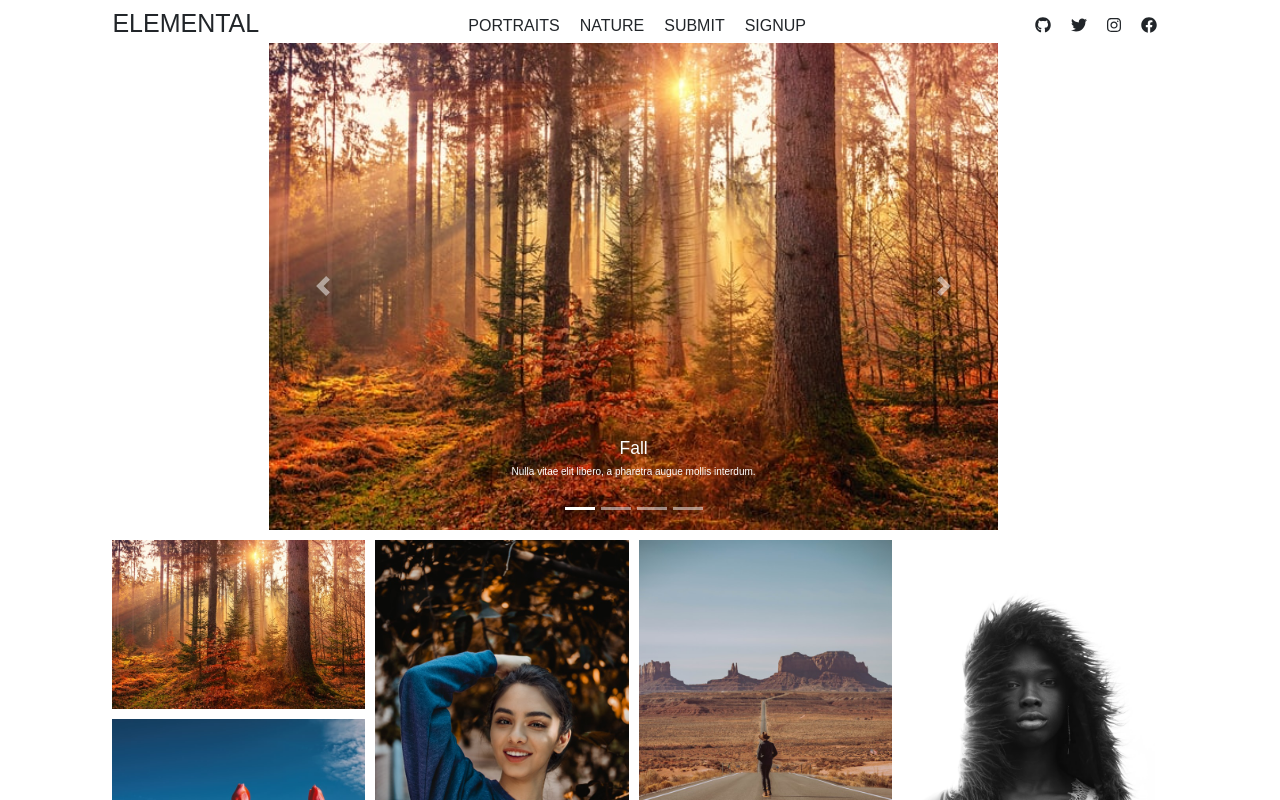
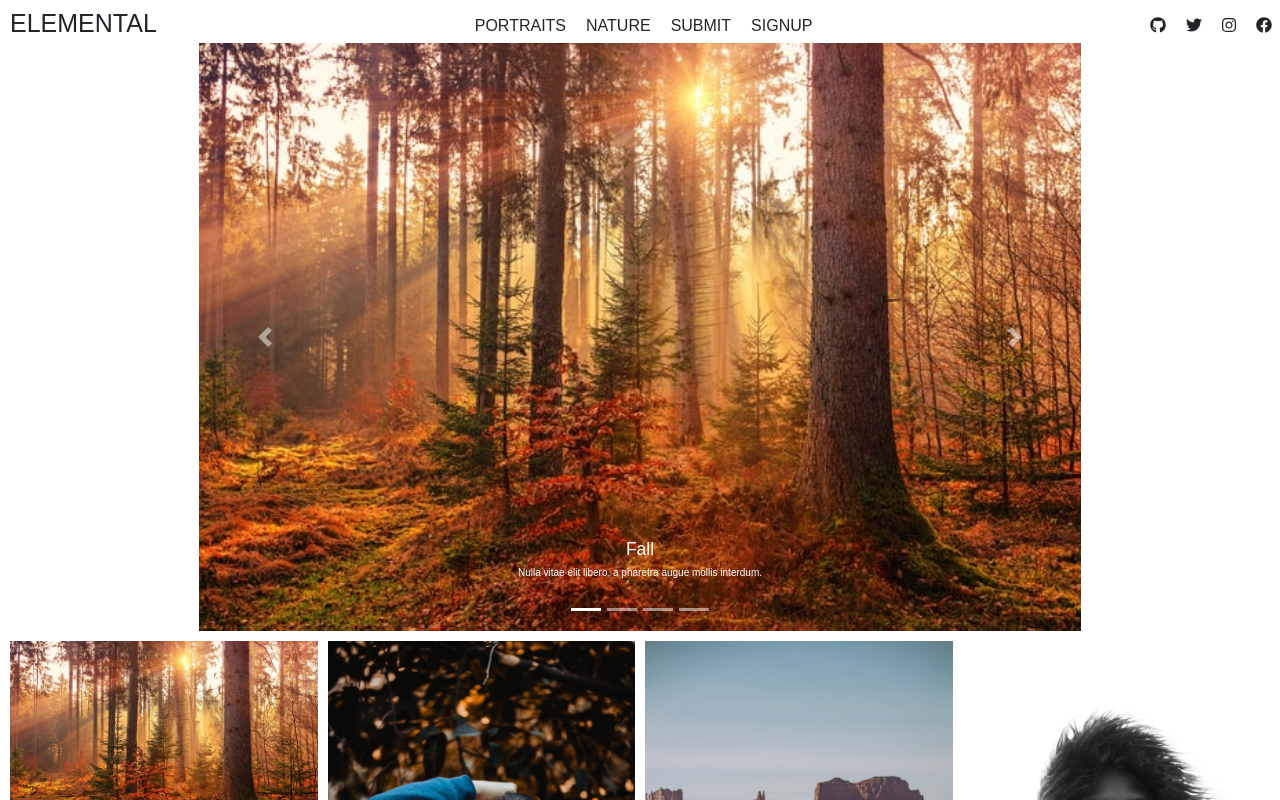
Before and after one commit to VladimirNeri/Elemental, a React (Create React App) app: page /#/ in a window 1280 px wide. Shown: the top 800 px of the page. Built offline with nearby package versions, Linux system fonts and the light colour scheme.

Commit message:
update grid

```diff
--- a/src/components/Navbar/nav.style.js
+++ b/src/components/Navbar/nav.style.js
@@ -7,7 +7,7 @@ export const Nav = styled.div`
   font-size: 12px;
   text-transform: uppercase;
   height: 4rem;
-  width: 82%;
+  width: 99%;
 
   overflow: hidden;
   z-index: 21;
--- a/src/index.css
+++ b/src/index.css
@@ -26,10 +26,10 @@ body {
 }
 
 .container {
-  max-width: 83%;
+  max-width: 100%;
   padding: 10px;
-  margin-left: 8%;
-  margin-right: 8%;
+  margin-left: 0;
+  margin-right: 0;
   height: auto;
   /* border: dashed red;  */
 }
```
